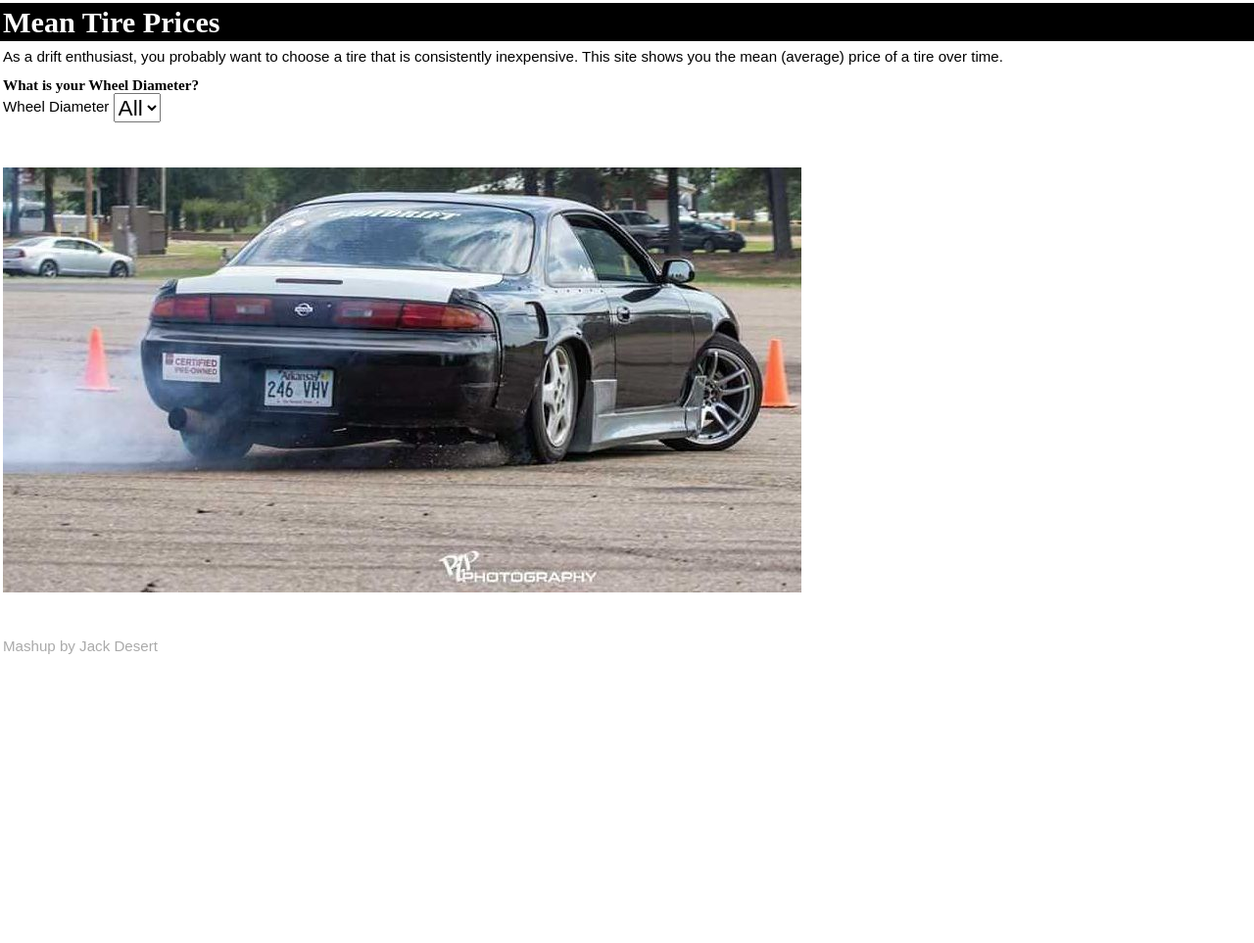
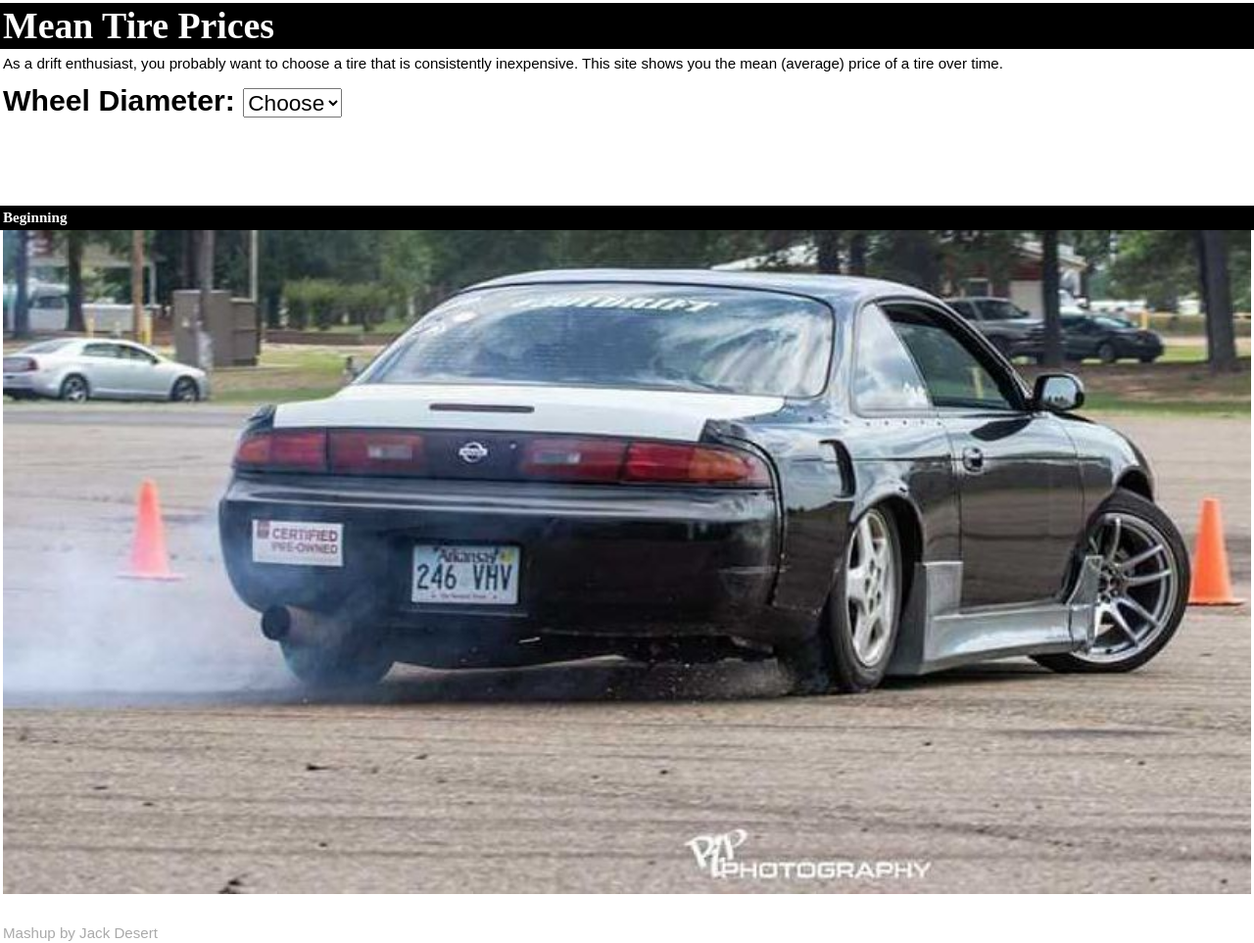
Before and after one commit to jackdesert/price-monitor, a Django app: page / in a window 1280 px wide. Shown: the whole page at 98% size. Before the commit the page ends 668 px from the top, so only its background shows below. Run offline with Django 3.2, Linux system fonts and the light colour scheme.

Commit message:
P-016 (User Experience) Alignment of Filters, Options Contrast

```diff
--- a/simpletire/static/style.css
+++ b/simpletire/static/style.css
@@ -108,7 +108,7 @@ input, select {
 
 h1
 {
-  font-size: 2rem;
+  font-size: 2.5rem;
 }
 
 h2
@@ -117,7 +117,7 @@ h2
 
 }
 
-h1, h2
+h1, h2, h3
 {
   background: black;
   color: white;
@@ -130,10 +130,33 @@ h1, h2, h3, h4, h5, h6
   font-family: serif;
 }
 
+.call-to-action
+{
+  font-size: 2rem;
+  font-weight: bold;
+}
+
+.filters select
+{
+  width: 10rem;
+}
+
 select, option
 {
   font-size: 1.5rem;
 }
+
+
+/* Right align selects. See https://stackoverflow.com/questions/7920677/text-align-right-on-select-or-option#answer-43919388 */
+.filters select { text-align-last: right; }
+.filters option { direction: rtl; }
+
+/*
+option { direction: ltr; }
+select { direction: rtl; }
+*/
+
+
 
 body
 {
@@ -194,6 +217,7 @@ tr,th,td
   float: left;
 }
 
+
 .filters
 {
   padding-right: 2rem;
@@ -224,5 +248,29 @@ tr,th,td
 .img
 {
   width: 100%;
-  margin-top: 3rem;
+  text-align: left;
 }
+
+
+.space-1rem
+{
+  width: 1px;
+  height: 1rem;
+}
+
+.space-2rem
+{
+  width: 1px;
+  height: 2rem;
+}
+
+.space-3rem
+{
+  width: 1px;
+  height: 3rem;
+}
+.space-4rem
+{
+  width: 1px;
+  height: 4rem;
+}
--- /dev/null
+++ b/simpletire/templates/_wheel_diameter_select.jinja2
@@ -0,0 +1,11 @@
+<select id="wheel_diameter">
+    {% if selected %}
+        <option value=""></option>
+    {% else %}
+        <option value="">Choose</option>
+    {% endif %}
+
+    {% for diameter in [14, 15, 16, 17, 18, 19, 20] %}
+        <option {{ selected.get(diameter) or '' }} value="{{ diameter }}">{{ diameter }}</option>
+    {% endfor %}
+</select>
--- a/simpletire/templates/stats.jinja2
+++ b/simpletire/templates/stats.jinja2
@@ -9,59 +9,23 @@ This site shows you the mean (average) price of a tire over time.
 </div>
 
 
+{% if not selected %}
+    <div class='call-to-action'>Wheel Diameter:
+        {% include '_wheel_diameter_select.jinja2' %}
+    </div>
+
+    <div class='space-3rem'></div>
+    <div class='space-3rem'></div>
+    <h3>Beginning</h3>
+    <img src='static/images/car0-main-trimmed.jpg' class='img'></img>
+{% endif %}
 
 
-<div class='filters'>
-    <h3>What is your Wheel Diameter?</h3>
-    <div class='filter'>
-        <label for="wheel_diameter">Wheel Diameter</label>
-        <select id="wheel_diameter">
-            <option value="">All</option>
-            {% for diameter in [14, 15, 16, 17, 18, 19, 20] %}
-                <option {{ selected.get(diameter) or '' }} value="{{ diameter }}">{{ diameter }}</option>
-            {% endfor %}
-        </select>
+{% if selected %}
+    <div class='options hide-on-filter-change'>
+        {% include '_filters.jinja2' %}
+        {% include '_options.jinja2' %}
     </div>
-
-    {% if selected %}
-    <div id='additional-filters' class='transparent hide-on-filter-change'>
-        <div class='filter'>
-            <label for="section_width">Width</label>
-            <select id="section_width">
-                <option value="">All</option>
-                {% for width in [185, 195, 205, 215, 225, 235, 245, 255, 265, 275, 285, 295] %}
-                <option {{ selected.get(width) or '' }} value="{{ width }}">At least {{ width }}</option>
-                {% endfor %}
-            </select>
-        </div>
-        <div class='filter'>
-            <label for="aspect_ratio">Aspect Ratio</label>
-            <select id="aspect_ratio">
-                <option value="">All</option>
-                {% for aspect_ratio in [30, 35, 40, 45, 50, 55, 60, 65] %}
-                    <option {{ selected.get(aspect_ratio) or '' }} value="{{ aspect_ratio }}"> ~ {{ aspect_ratio }}</option>
-                {% endfor %}
-            </select>
-        </div>
-        <a href='/'>Start Over</a>
-    </div>
-    {% else %}
-    <img src='static/images/car0-main-trimmed.jpg' class='img'></img>
-    {% endif %}
-</div>
-
-{% if selected %}
-<div class='options hide-on-filter-change'>
-    <h3>Options</h3>
-    <input disabled type="checkbox" id='specify-exact-size'>
-        <label for='specify-exact-size'>Specify Exact Size</label><br>
-    <input disabled type="checkbox" id='show-tire-height'>
-        <label for='show-tire-height'>Show tire height</label><br>
-    <input disabled type="checkbox" id='show-treadwear'>
-        <label for='show-treadwear'>Show treadwear rating</label><br>
-    <input type="checkbox" id='show-stddev'>
-        <label for='show-stddev'>Show Max, Min, Stddev</label><br>
-</div>
 {% endif %}
 
 <div class='clear'></div>
@@ -74,40 +38,17 @@ This site shows you the mean (average) price of a tire over time.
 {% endif %}
 
 {% if tires %}
-    <table id='tires' class='hide-on-filter-change'>
-        <tr>
-            <th>Size</th>
-            <th>Name</th>
-            <th>Mean<br>Price</th>
-            <th>Current<br>Price</th>
-            <th class='stddev'>Min<br>Price</th>
-            <th class='stddev'>Max<br>Price</th>
-            <th class='stddev'>Num<br>Readings</th>
-            <th class='stddev'>Standard<br>Deviation</th>
-        </tr>
-        {% for tire in tires %}
-            <tr class="{{ loop.cycle('stripe', '') }}">
-                <td>{{ tire.size }}</td>
-                <td><a href='{{ base_url }}/{{ tire.path }}'>{{ tire.name | truncate(29)}}</a></td>
-                <td>{{ tire.mean    | round(2) }}</td>
-                <td>{{ tire.current | round | int}}</td>
-                <td class='stddev'>{{ tire.min     | round | int }}</td>
-                <td class='stddev'>{{ tire.max     | round | int}}</td>
-                <td class='stddev'>{{ tire.num_readings }}</td>
-                <td class='stddev'>
-                    {% if tire.std is defined %}
-                        {{ tire.std     | round(2) }}
-                    {% endif %}
-                </td>
-            </tr>
-        {% endfor %}
-    </table>
+    {% include '_tires.jinja2' %}
     {{ truncated }}
+    <div class='space-3rem'></div>
+    <h3>Bliss</h3>
     <img src='static/images/{{ random_photo }}' class='img'></img>
 {% endif %}
 
 {% if selected and not tires %}
     <div class='error'>{{ hint }}</div>
+    <div class='space-3rem'></div>
+    <h3>Uh-Oh</h3>
     <img src='static/images/car3-search-failed-trimmed.jpg' class='img'></img>
 {% endif %}
 
```
Also changed, not shown: simpletire/templates/_filters.jinja2 (added, +27 -0 lines), simpletire/templates/_options.jinja2 (added, +11 -0 lines), simpletire/templates/_tires.jinja2 (added, +28 -0 lines), README.md.
